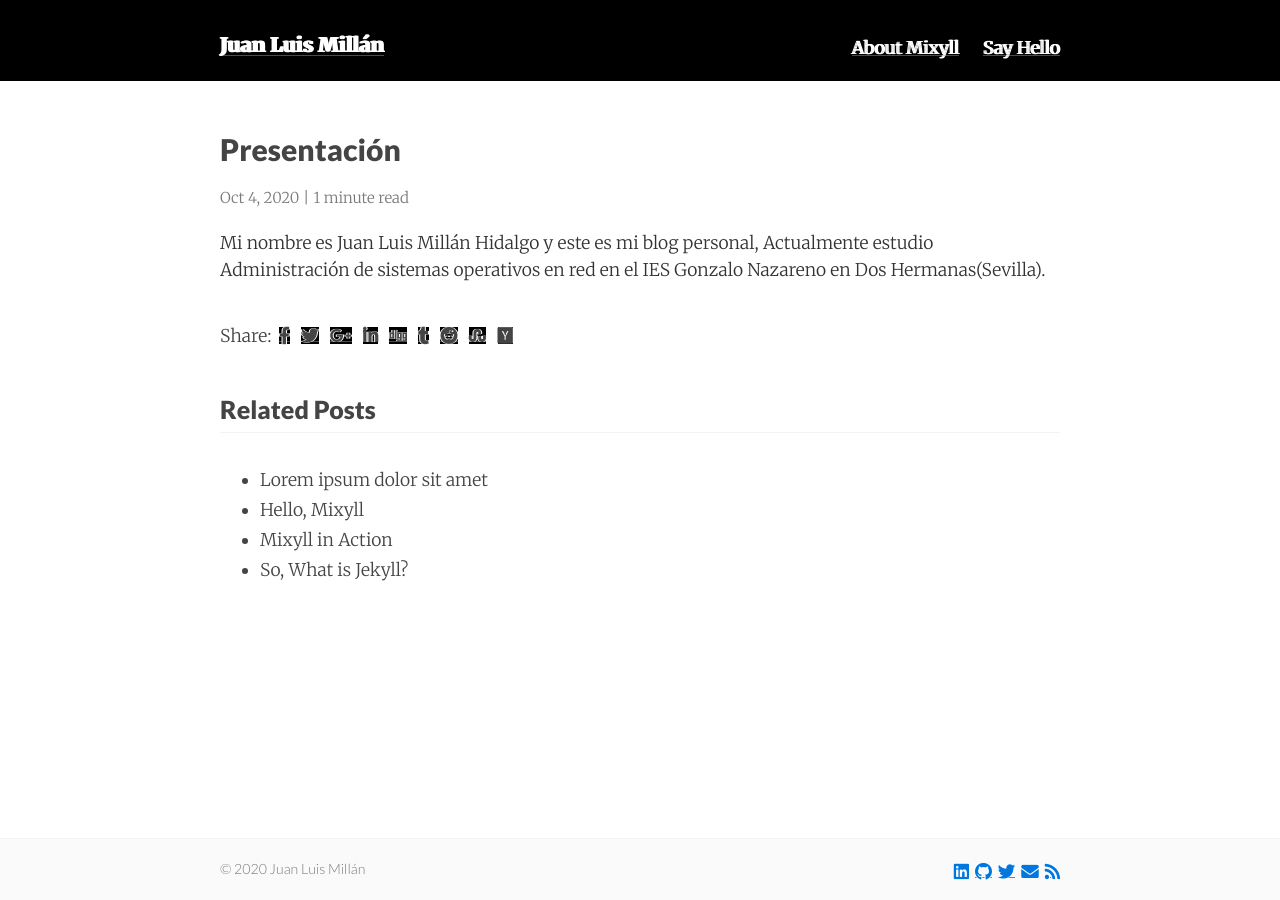
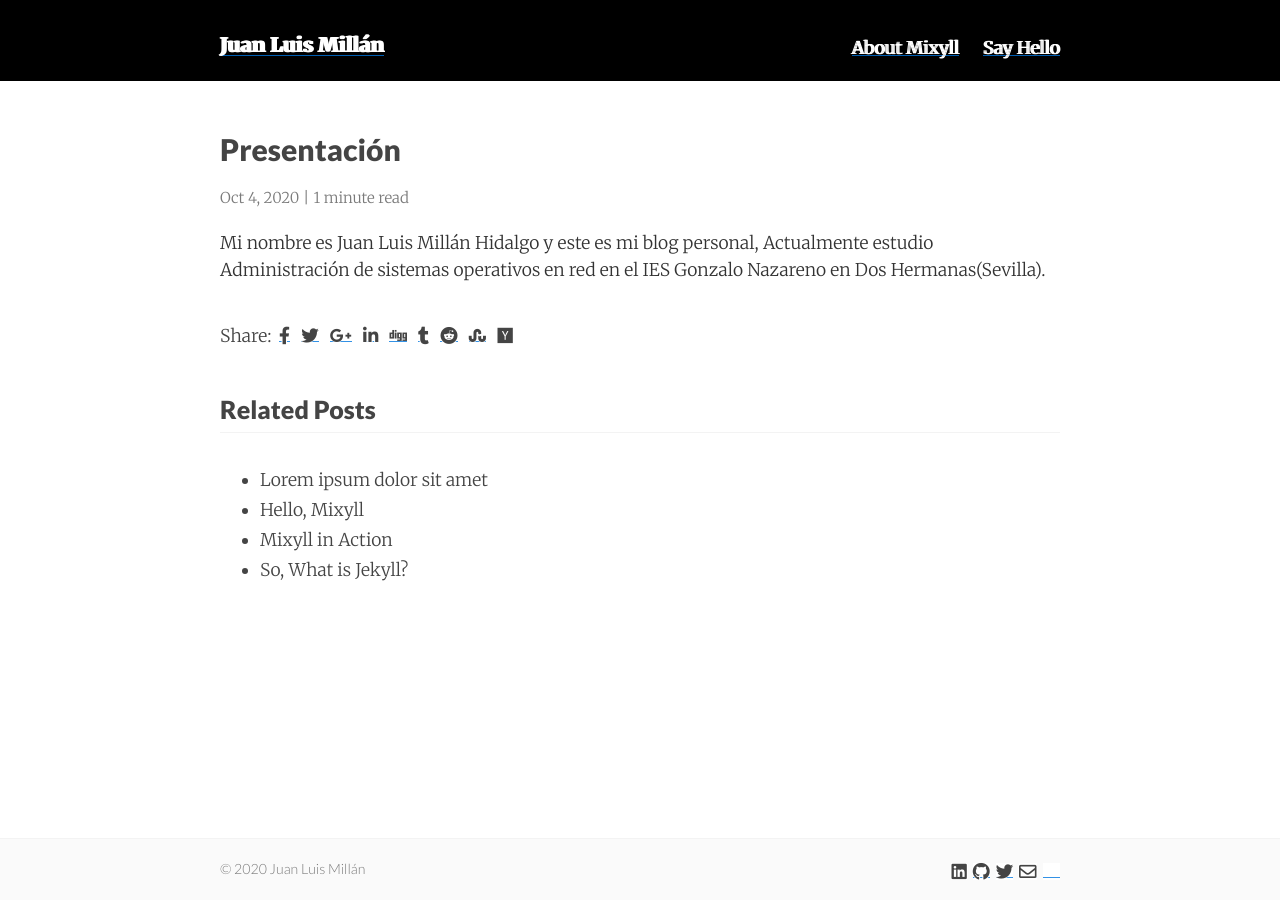
Before and after one commit to juanlu-millan/juanlumillan-blog, a Jekyll site: the page built from _posts/2020-10-04-presentacion.md, in a window 1280 px wide. Built offline with Jekyll 4.4.1, drawn with Linux system fonts in a browser that asks for light colours; nearby versions of some CDN libraries.

Commit message:
Cambiando cosas del CSS

```diff
--- a/_sass/_header.scss
+++ b/_sass/_header.scss
@@ -12,12 +12,19 @@
   margin: 0 0.2em;
 }
 
-.site-header a,
+.site-header a {
+  color: $header-color;
+  font-size: $h3;
+  font-weight: $header-font-weight;
+  background-color: black;
+}
+
+.social-icons a,
 .share-links a {
   color: $header-color;
   font-size: $h3;
   font-weight: $header-font-weight;
-  background-color: black;
+  background-color: white;
 }
 
 .site-header .site-title {
```
